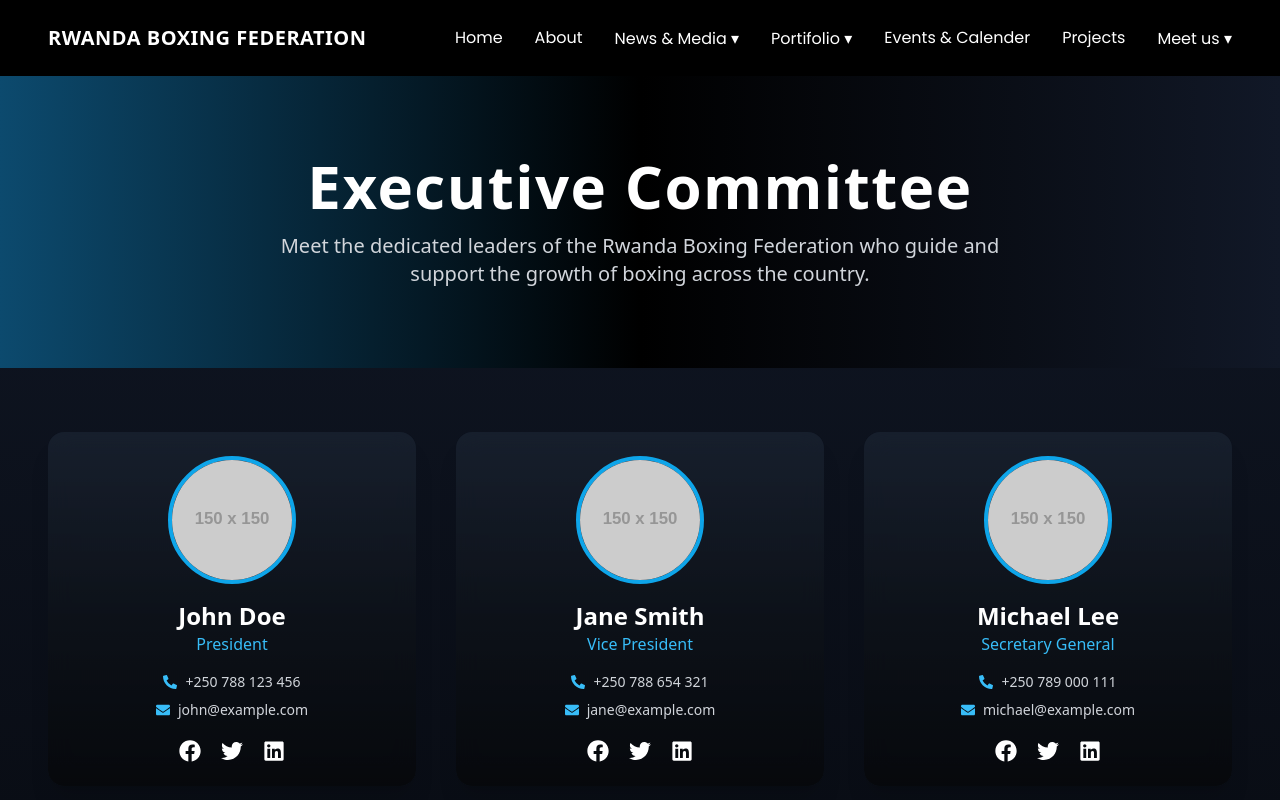
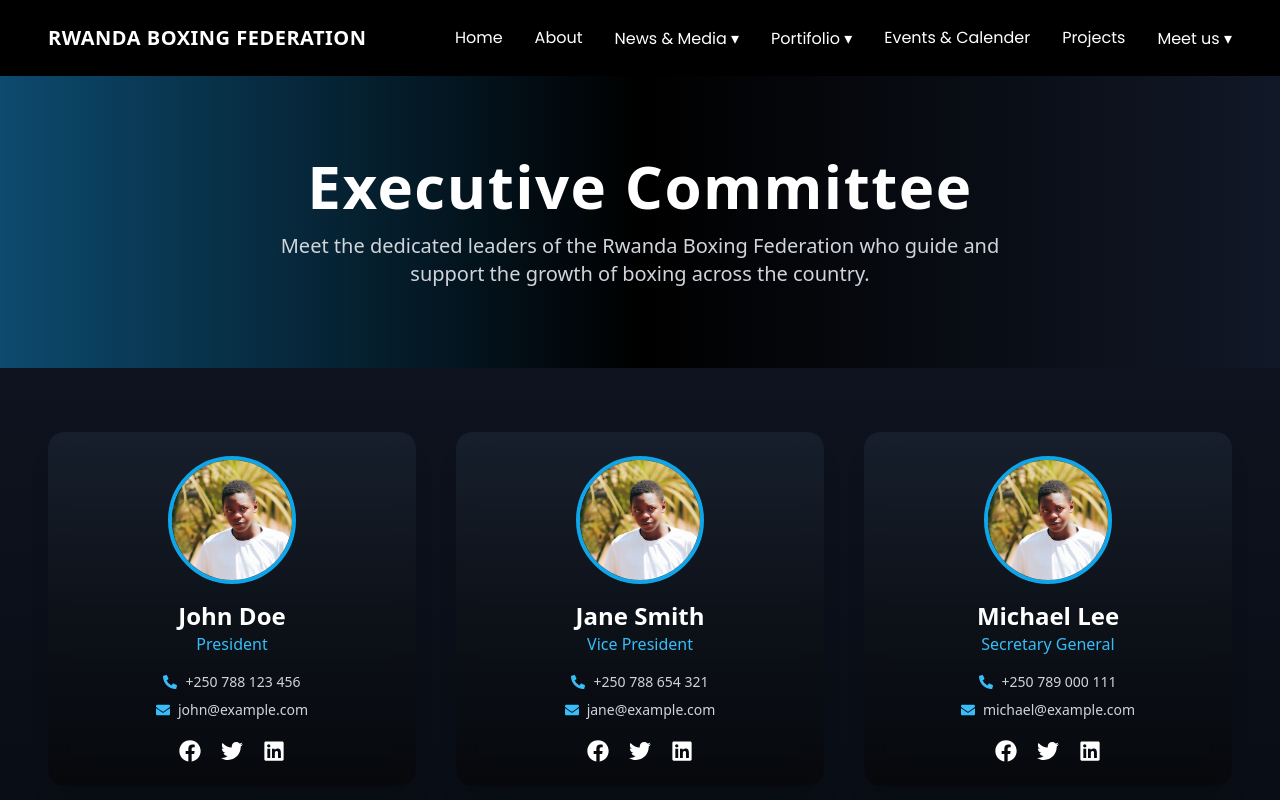
Before and after one commit to JoshTalent/RBF, a React (Vite) app: page /excome in a window 1280 px wide. Shown: the top 800 px of the page. Built offline with nearby package versions, Linux system fonts and the light colour scheme.

Commit message:
adding profile  to excome

```diff
--- a/src/pages/excome.jsx
+++ b/src/pages/excome.jsx
@@ -6,6 +6,7 @@ import {
   FaTwitter,
   FaLinkedin,
 } from "react-icons/fa";
+import { people03 } from "../assets";
 import Navbar from "../components/Navbar";
 import Footer from "../components/Footer";
 
@@ -15,7 +16,7 @@ const excoMembers = [
     position: "President",
     phone: "+250 788 123 456",
     email: "john@example.com",
-    image: "https://via.placeholder.com/150",
+    image: people03,
     socials: { facebook: "#", twitter: "#", linkedin: "#" },
   },
   {
@@ -23,7 +24,7 @@ const excoMembers = [
     position: "Vice President",
     phone: "+250 788 654 321",
     email: "jane@example.com",
-    image: "https://via.placeholder.com/150",
+    image: people03,
     socials: { facebook: "#", twitter: "#", linkedin: "#" },
   },
   {
@@ -31,7 +32,7 @@ const excoMembers = [
     position: "Secretary General",
     phone: "+250 789 000 111",
     email: "michael@example.com",
-    image: "https://via.placeholder.com/150",
+    image: people03,
     socials: { facebook: "#", twitter: "#", linkedin: "#" },
   },
   {
@@ -39,7 +40,7 @@ const excoMembers = [
     position: "Treasurer",
     phone: "+250 788 654 321",
     email: "ntwari@example.com",
-    image: "https://via.placeholder.com/150",
+    image: people03,
     socials: { facebook: "#", twitter: "#", linkedin: "#" },
   },
   {
@@ -47,7 +48,7 @@ const excoMembers = [
     position: "Secretary",
     phone: "+250 789 000 111",
     email: "olivier@example.com",
-    image: "https://via.placeholder.com/150",
+    image: people03,
     socials: { facebook: "#", twitter: "#", linkedin: "#" },
   },
 ];
```
